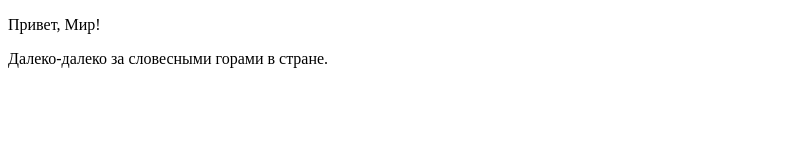
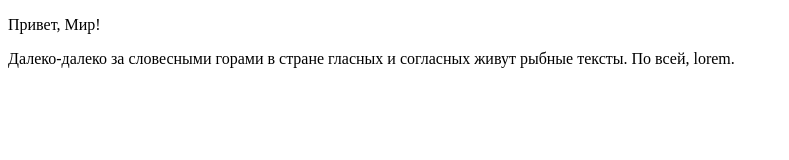
Before and after one commit to BugerDV/test, a plain HTML site: page index.html in a window 1280 px wide. Shown: the whole page, without its empty margins (0-789 px from the left). Drawn offline with Linux system fonts and the light colour scheme.

Commit message:
add code

```diff
--- a/index.html
+++ b/index.html
@@ -7,7 +7,6 @@
 </head>
 <body>
     <p>Привет, Мир!</p>
-    <p>Далеко-далеко за словесными горами в стране.</p>
-    <p></p>
+    <p>Далеко-далеко за словесными горами в стране гласных и согласных живут рыбные тексты. По всей, lorem.</p>
 </body>
 </html>
```
